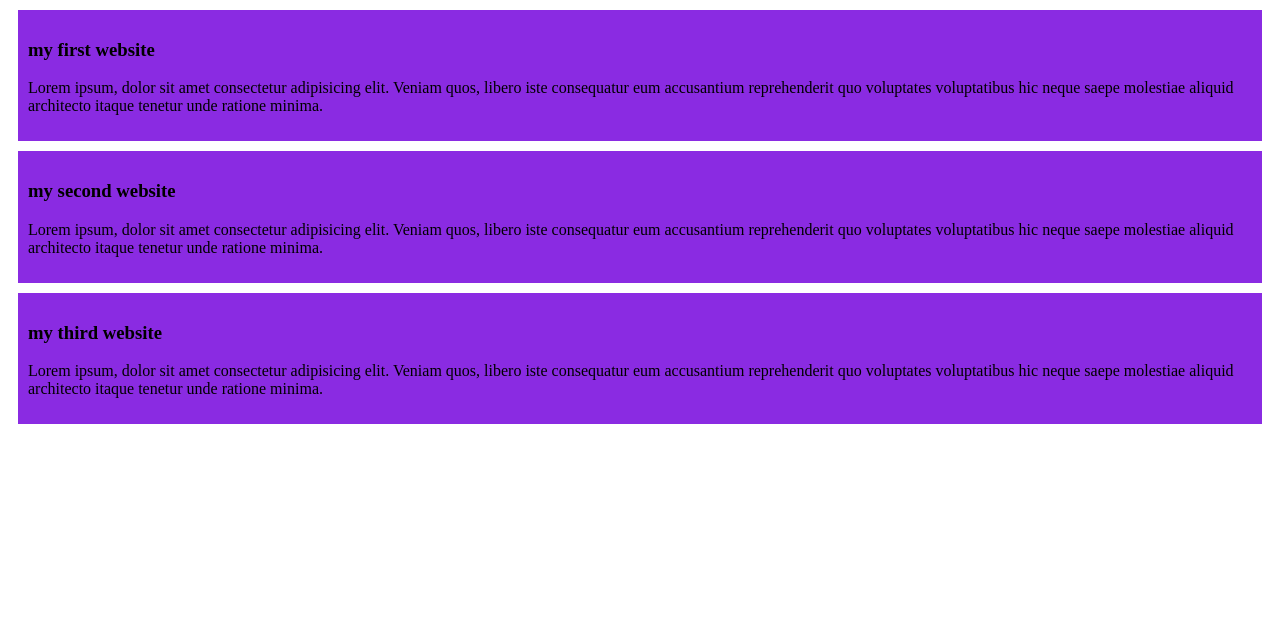
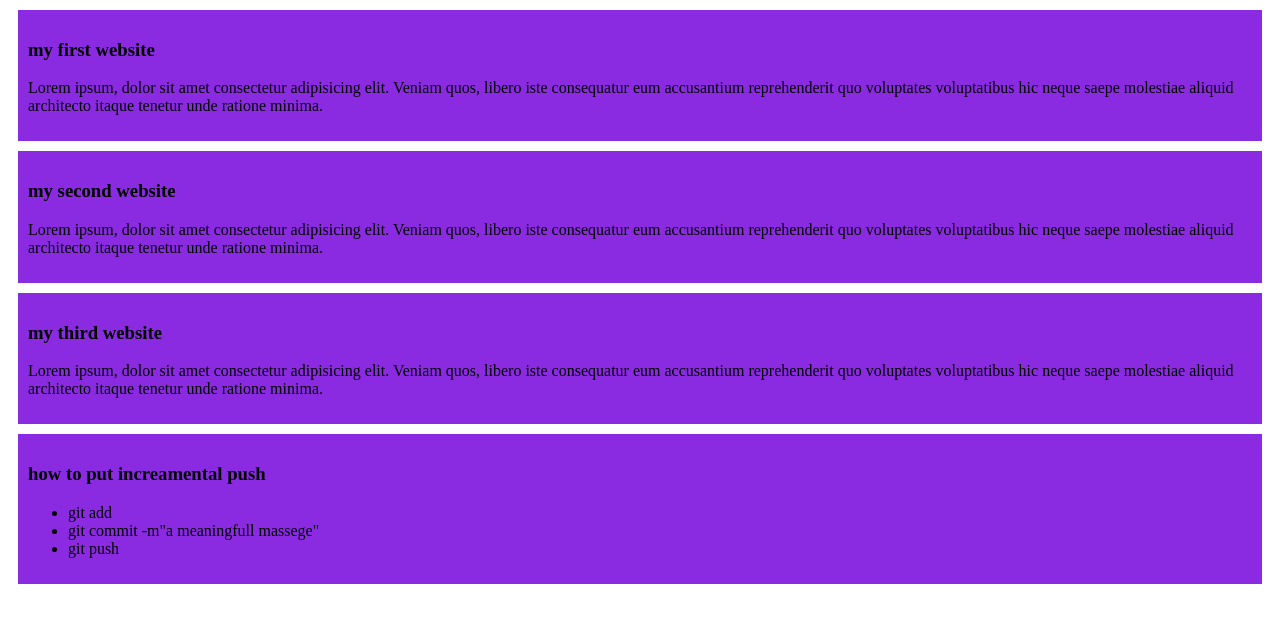
Before and after one commit to azim622/my-simple-repo, a plain HTML site: page index.html in a window 1280 px wide. Drawn offline with Linux system fonts and the light colour scheme.

Commit message:
added a list to push code

```diff
--- a/index.html
+++ b/index.html
@@ -19,5 +19,13 @@
     <h3>my third website</h3>
     <p>Lorem ipsum, dolor sit amet consectetur adipisicing elit. Veniam quos, libero iste consequatur eum accusantium reprehenderit quo voluptates voluptatibus hic neque saepe molestiae aliquid architecto itaque tenetur unde ratione minima.</p>
    </div>
+   <div>
+    <h3>how to put increamental push</h3>
+    <ul>
+        <li>git add</li>
+        <li>git commit -m"a meaningfull massege"</li>
+        <li>git push</li>
+    </ul>
+   </div>
 </body>
 </html>
```
